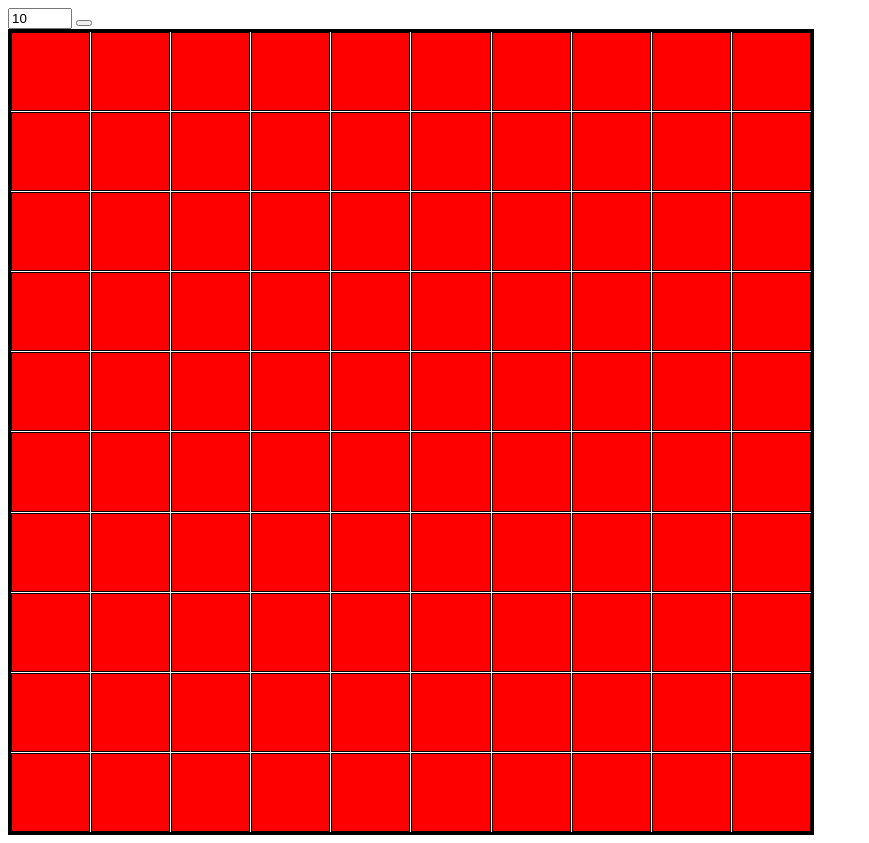
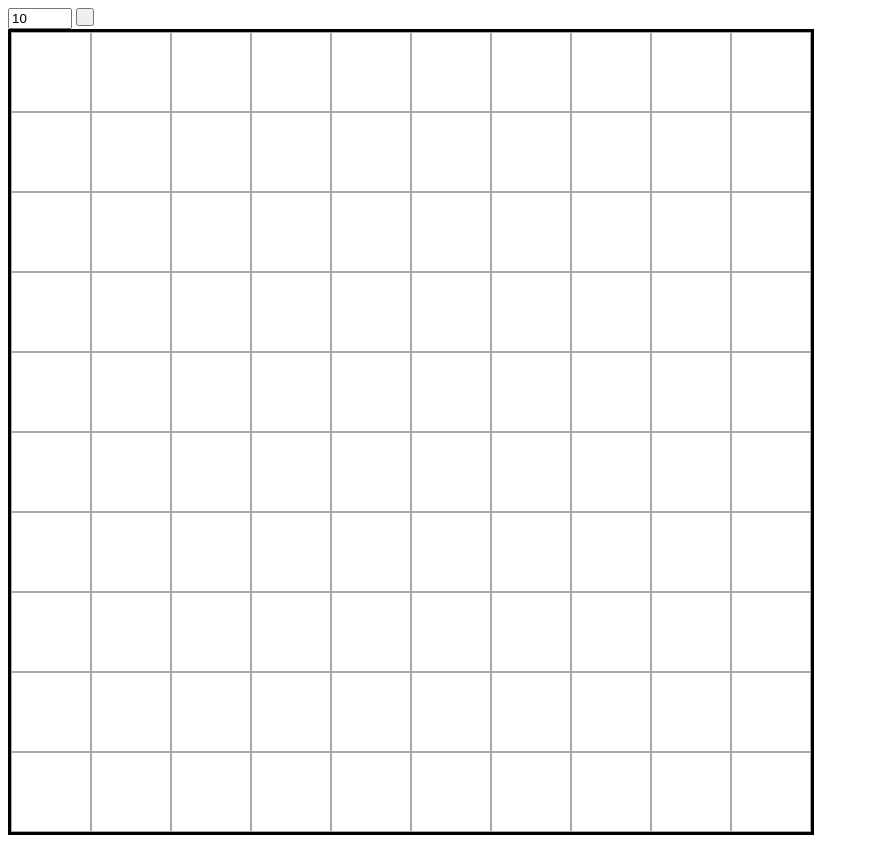
Before and after one commit to Billboney/Etch-a-Sketch, a plain HTML site: page index.html in a window 1280 px wide. Shown: the whole page, without its empty margins (0-869 px from the left). Drawn offline with Linux system fonts and the light colour scheme.

Commit message:
final version

```diff
--- a/js.js
+++ b/js.js
@@ -12,9 +12,20 @@ function gridGen() {
 
   for (let i = 0; i < count; i++) {
     const div = document.createElement('div');
-    div.classList = 'square';
+    div.classList.add(`square-${i}`, `square`);
     container.appendChild(div);
+
+    // Add onmousemove event handler to each div
+    div.onmousemove = function(event) {
+      event.stopPropagation;
+      div.classList.add(`blue`);
+
+
+    };
   }
 }
 
+
+
+
 gridGen();
--- a/style.css
+++ b/style.css
@@ -1,14 +1,22 @@
 .container {
   display: grid;
-  grid-template-columns: repeat(10, 1fr);
-  grid-gap: 1px;
+  grid-gap: 0px;
   height: 800px;
   width: 800px;
   border: solid black;
 }
 
 .square {
-  background-color: red;
-  border: solid black;
+  background-color: white;
+  border: solid darkgray;
   border-width: 1px;
 }
+
+button{
+  height: 18px;
+  width: 18px;
+}
+
+.blue{
+  background-color: #333333;
+}
```
